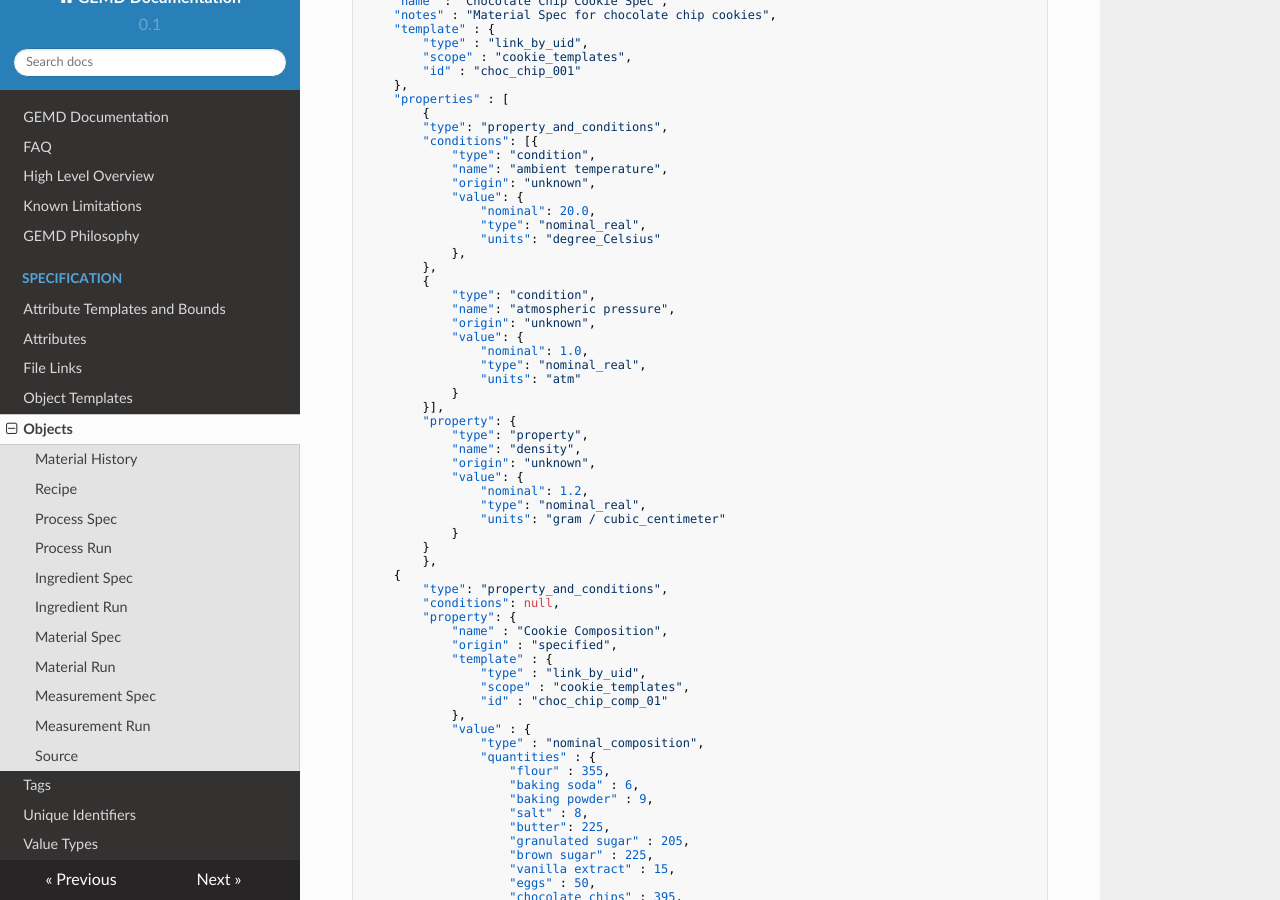
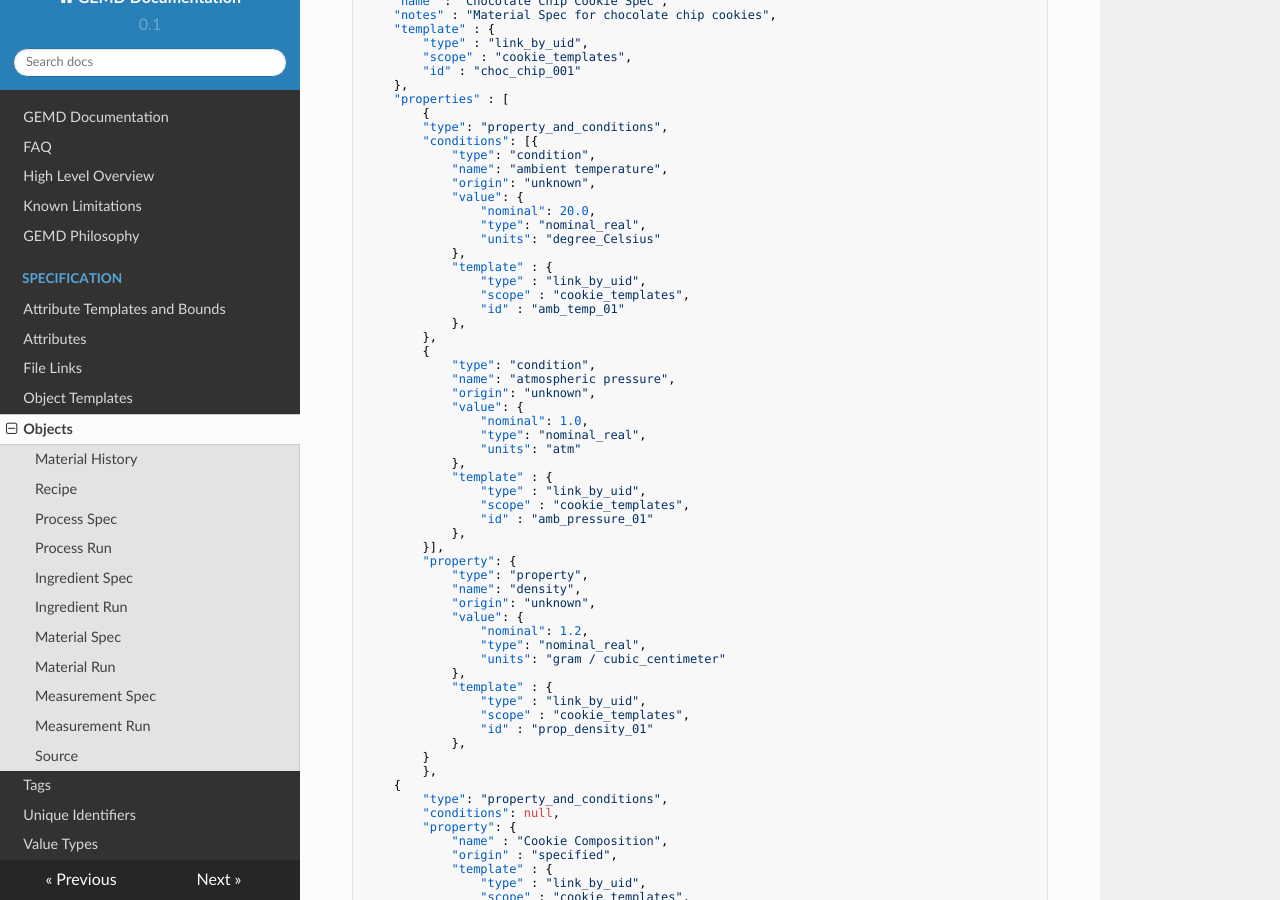
Before and after one commit to CitrineInformatics/gemd-docs, an MkDocs documentation site: the page built from docs/specification/objects.md, in a window 1280 px wide and 900 px high, scrolled down 10140 px. Built offline with MkDocs 1.6.1, drawn with Linux system fonts in a browser that asks for light colours; nearby versions of some CDN libraries.

Commit message:
added templates as suggested

```diff
--- a/docs/specification/objects.md
+++ b/docs/specification/objects.md
@@ -479,6 +479,11 @@ process | must be unique | globally
                 "type": "nominal_real",
                 "units": "degree_Celsius"
             },
+            "template" : {
+                "type" : "link_by_uid",
+                "scope" : "cookie_templates",
+                "id" : "amb_temp_01"
+            },
         },
         {
             "type": "condition",
@@ -488,7 +493,12 @@ process | must be unique | globally
                 "nominal": 1.0,
                 "type": "nominal_real",
                 "units": "atm"
-            }
+            },
+            "template" : {
+                "type" : "link_by_uid",
+                "scope" : "cookie_templates",
+                "id" : "amb_pressure_01"
+            },
         }],
         "property": {
             "type": "property",
@@ -498,7 +508,12 @@ process | must be unique | globally
                 "nominal": 1.2,
                 "type": "nominal_real",
                 "units": "gram / cubic_centimeter"
-            }
+            },
+            "template" : {
+                "type" : "link_by_uid",
+                "scope" : "cookie_templates",
+                "id" : "prop_density_01"
+            },
         }
         },
     {
```
